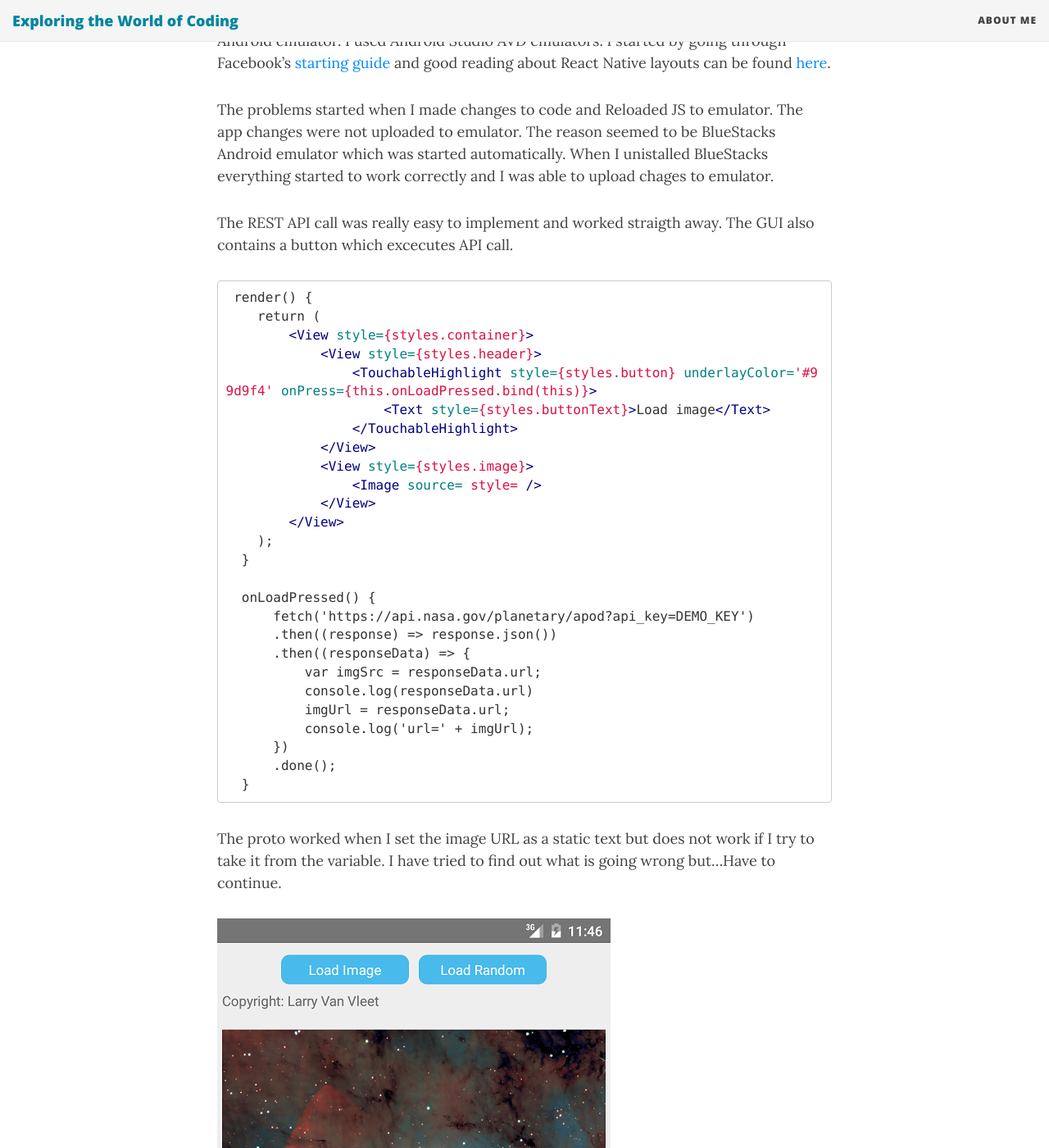
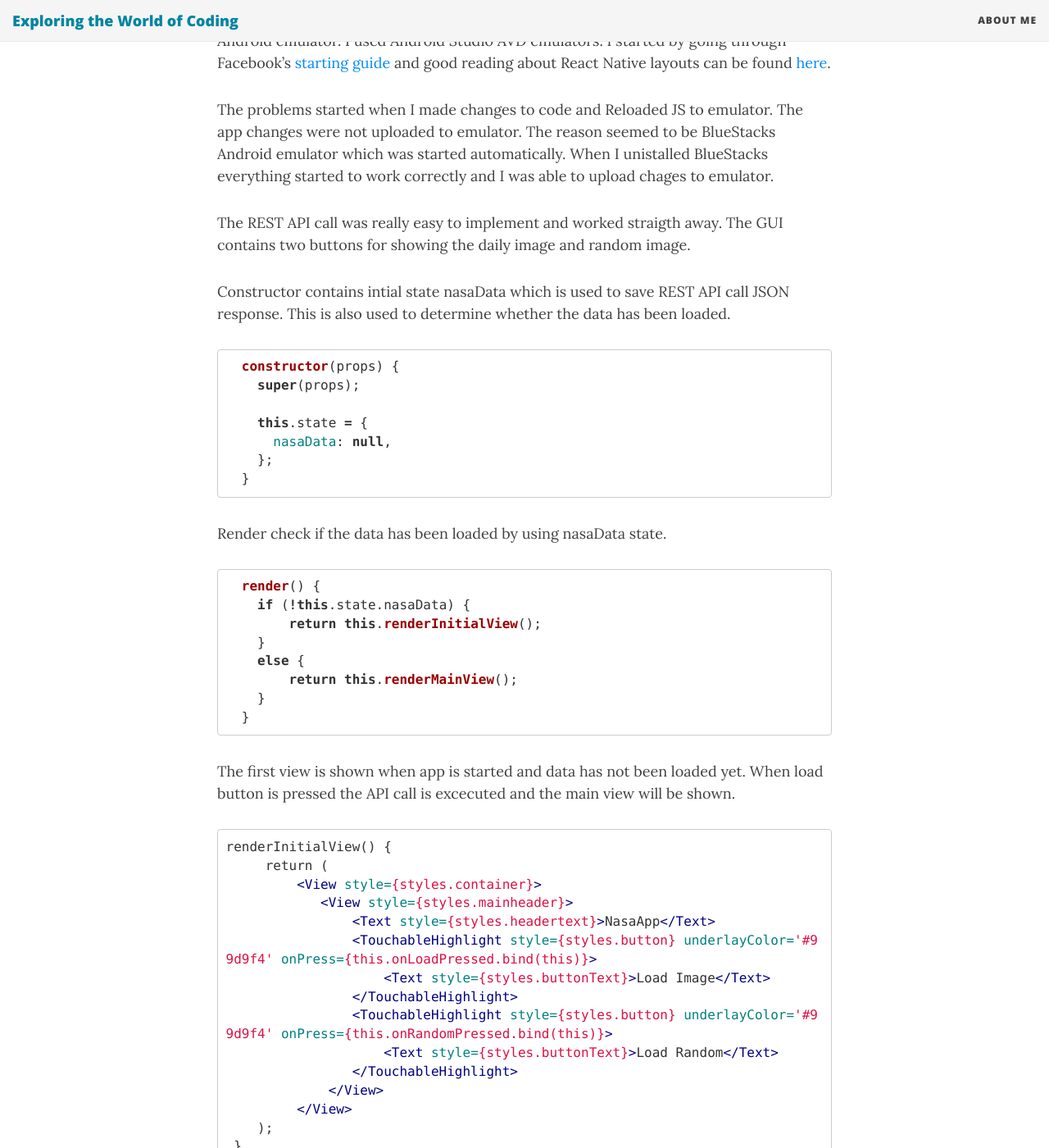
Before and after one commit to juhahinkula/juhahinkula.github.io, a Jekyll site: the page built from _posts/2016-06-22-react-native.markdown, in a window 1280 px wide and 1400 px high, scrolled down 430 px. Shown: the whole window at 82% size. Built offline with Jekyll 4.4.1, drawn with Linux system fonts in a browser that asks for light colours; nearby versions of some CDN libraries; comment, search, counter and statistics services are not loaded; some of the changed text lies outside the part shown.

Commit message:
modify post

```diff
--- a/_posts/2016-06-22-react-native.markdown
+++ b/_posts/2016-06-22-react-native.markdown
@@ -10,39 +10,80 @@
 
 The problems started when I made changes to code and Reloaded JS to emulator. The app changes were not uploaded to emulator. The reason seemed to be BlueStacks Android emulator which was started automatically. When I unistalled BlueStacks everything started to work correctly and I was able to upload chages to emulator.
 
+The REST API call was really easy to implement and worked straigth away. The GUI contains two buttons for showing the daily image and random image.
 
 
-The REST API call was really easy to implement and worked straigth away. The GUI also contains a button which excecutes API call.
+Constructor contains intial state nasaData which is used to save REST API call JSON response. This is also used to determine whether the data has been loaded.
 
-{% highlight html %}
- render() {
-    return (
-        <View style={styles.container}>
-            <View style={styles.header}>
-                <TouchableHighlight style={styles.button} underlayColor='#99d9f4' onPress={this.onLoadPressed.bind(this)}>
-                    <Text style={styles.buttonText}>Load image</Text>
-                </TouchableHighlight>
-            </View>
-            <View style={styles.image}>
-                <Image source={{uri: imgUrl}} style={{width: 400, height: 400}} />
-            </View>
-        </View>
-    );
-  }
+{% highlight javascript %}
+  constructor(props) {
+    super(props);
 
-  onLoadPressed() {
-      fetch('https://api.nasa.gov/planetary/apod?api_key=DEMO_KEY')
-      .then((response) => response.json())
-      .then((responseData) => {
-          var imgSrc = responseData.url;
-          console.log(responseData.url)
-          imgUrl = responseData.url;
-          console.log('url=' + imgUrl);
-      })
-      .done();
+    this.state = {
+      nasaData: null,
+    };
   }
 {% endhighlight %}
 
-The proto worked when I set the image URL as a static text but does not work if I try to take it from the variable. I have tried to find out what is going wrong but...Have to continue.
+Render check if the data has been loaded by using nasaData state.
+
+{% highlight javascript %}
+  render() {
+    if (!this.state.nasaData) {
+        return this.renderInitialView();
+    }
+    else {
+        return this.renderMainView();
+    }
+  }
+{% endhighlight %}
+
+The first view is shown when app is started and data has not been loaded yet. When load button is pressed the API call is excecuted and the main view will be shown.
+
+{% highlight html %}
+renderInitialView() {
+     return (
+         <View style={styles.container}>
+            <View style={styles.mainheader}>
+                <Text style={styles.headertext}>NasaApp</Text>
+                <TouchableHighlight style={styles.button} underlayColor='#99d9f4' onPress={this.onLoadPressed.bind(this)}>
+                    <Text style={styles.buttonText}>Load Image</Text>
+                </TouchableHighlight>
+                <TouchableHighlight style={styles.button} underlayColor='#99d9f4' onPress={this.onRandomPressed.bind(this)}>
+                    <Text style={styles.buttonText}>Load Random</Text>
+                </TouchableHighlight>
+             </View>
+         </View>
+    );
+ }
+
+renderMainView() {
+	return {
+		<View style={styles.container}>
+			<View style ={styles.header}>
+				<View style={styles.header}>
+					<TouchableHighlight style={styles.button} underlayColor='#99d9f4' onPress={this.onLoadPressed.bind(this)}>
+						<Text style={styles.buttonText}>Load Image</Text>
+					</TouchableHighlight>
+					<TouchableHighlight style={styles.button} underlayColor='#99d9f4' onPress={this.onRandomPressed.bind(this)}>
+						<Text style={styles.buttonText}>Load Random</Text>
+					</TouchableHighlight>
+				 </View>
+			</View>
+			<View style={styles.copyright}>
+				<Text>Copyright: {this.state.nasaData.copyright}</Text>
+			</View>
+			<View style={styles.image}>
+				<Image source={{uri: this.state.nasaData.url}} style={{width: 400, height: 400}} />
+			</View>
+			<ScrollView ref='scrollView' keyboardDismissMode='interactive' style={styles.scrollView}>
+				<Text style={styles.footer}>{this.state.nasaData.explanation}</Text>
+			</ScrollView>
+		</View>
+	};
+}
+{% endhighlight %}
+
+Screenshot of the main view.
 
 ![screenshot]({{ site.baseurl }}/img/reactnative.png)
```
